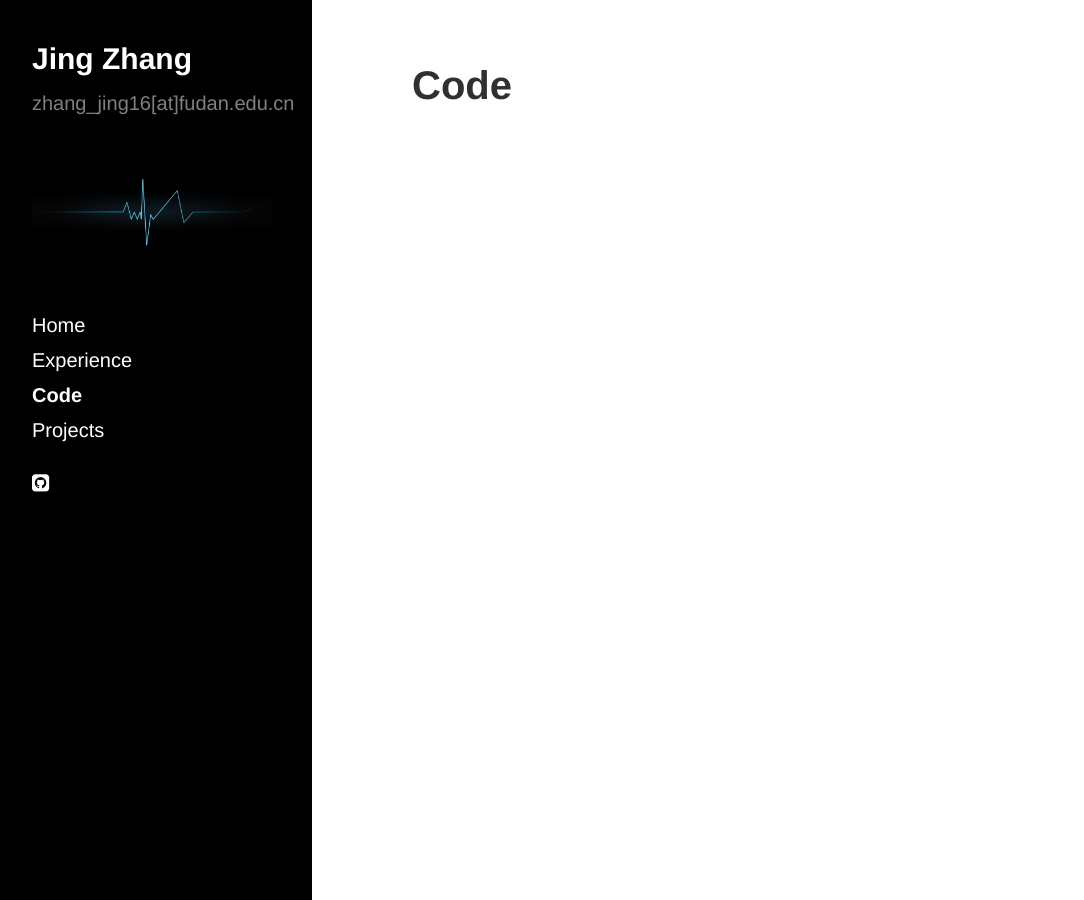
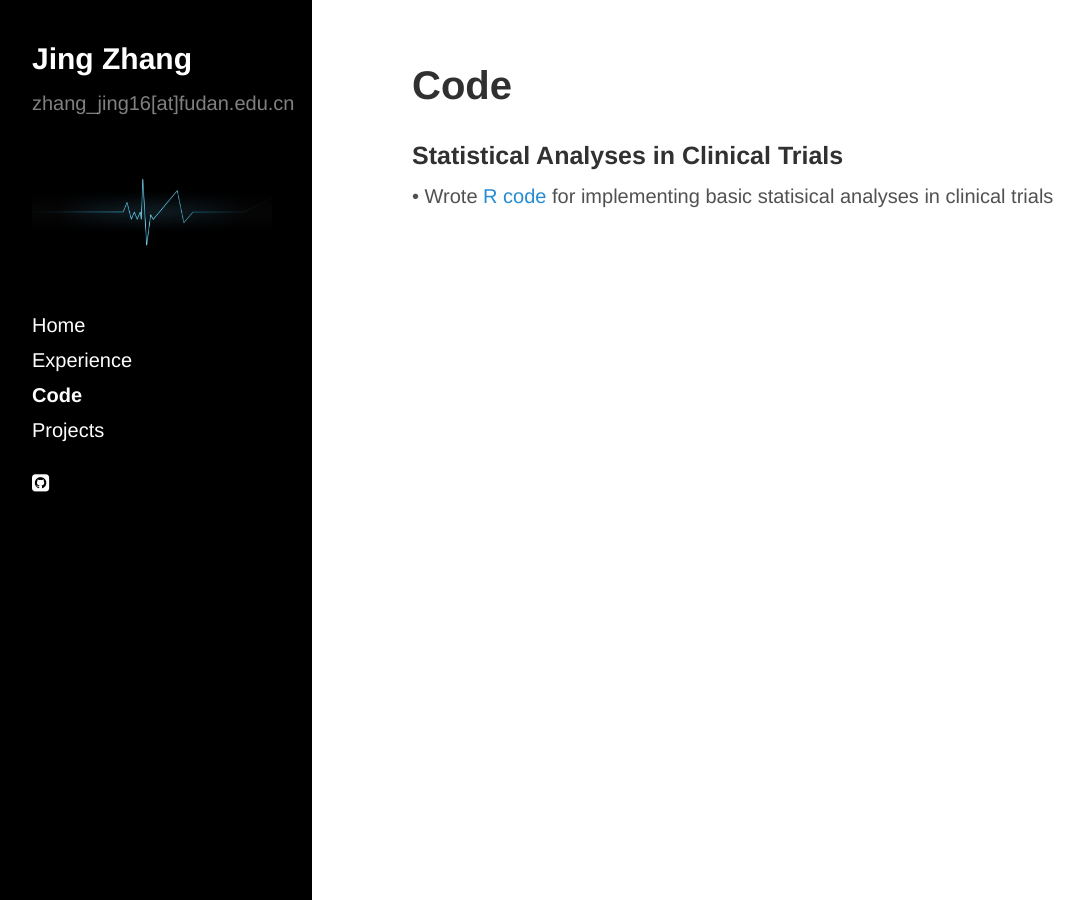
Before and after one commit to jingzhang1/jingzhang1.github.io, a Jekyll site: the page built from code.md, in a window 1280 px wide. Shown: the whole page, without its empty margins (8-1092 px from the left). Built offline with Jekyll 4.4.1, drawn with Linux system fonts in a browser that asks for light colours; nearby versions of some CDN libraries.

Commit message:
Update code.md

```diff
--- a/code.md
+++ b/code.md
@@ -2,3 +2,5 @@
 layout: page
 title: Code
 ---
+### Statistical Analyses in Clinical Trials
+• Wrote [R code](https://github.com/jingzhang1/jingzhang1.github.io/blob/master/projects/clinical_trial.md) for implementing basic statisical analyses in clinical trials
```
